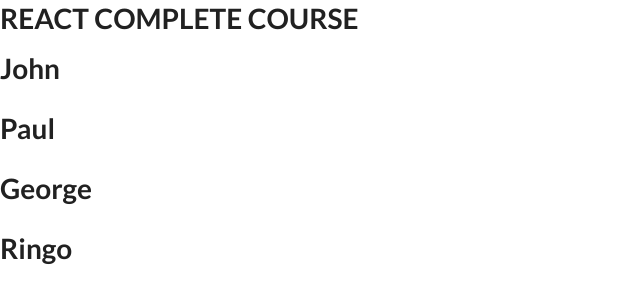
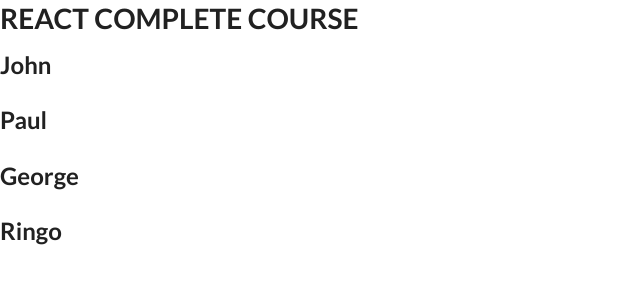
Before and after one commit to brian-ambani/react-projects, a React (Create React App) app in the folder react-full-course/contact-app/: page / in a window 1280 px wide. Shown: the top 302 px of the page, without its empty margins (0-640 px from the left). Built offline with nearby package versions, Linux system fonts and the light colour scheme.

Commit message:
updated Lists in react

```diff
--- a/react-full-course/contact-app/src/components/Lists.jsx
+++ b/react-full-course/contact-app/src/components/Lists.jsx
@@ -5,7 +5,7 @@ export default function Lists() {
   return (
     <div>
       {names.map((name) => {
-        return <h1>{name}</h1>;
+        return <h2 key={Math.random() * 10}>{name}</h2>;
       })}
     </div>
   );
```
